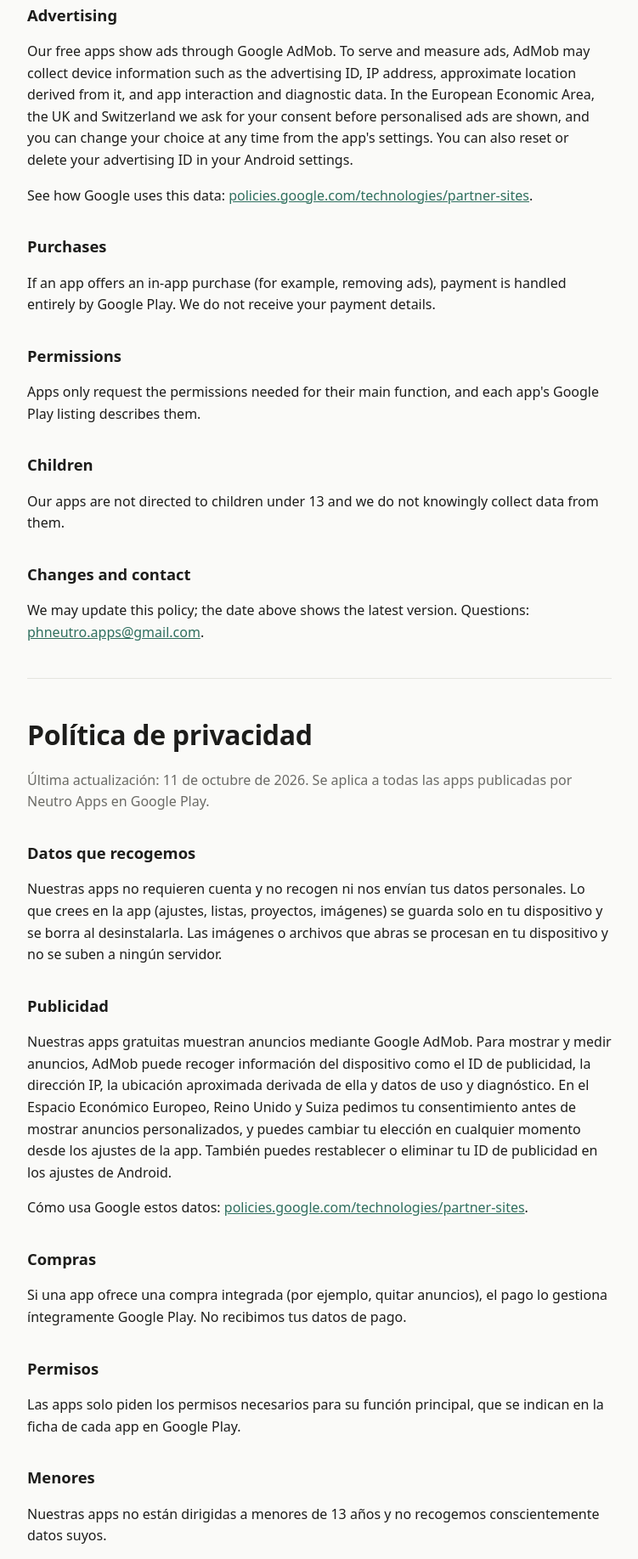
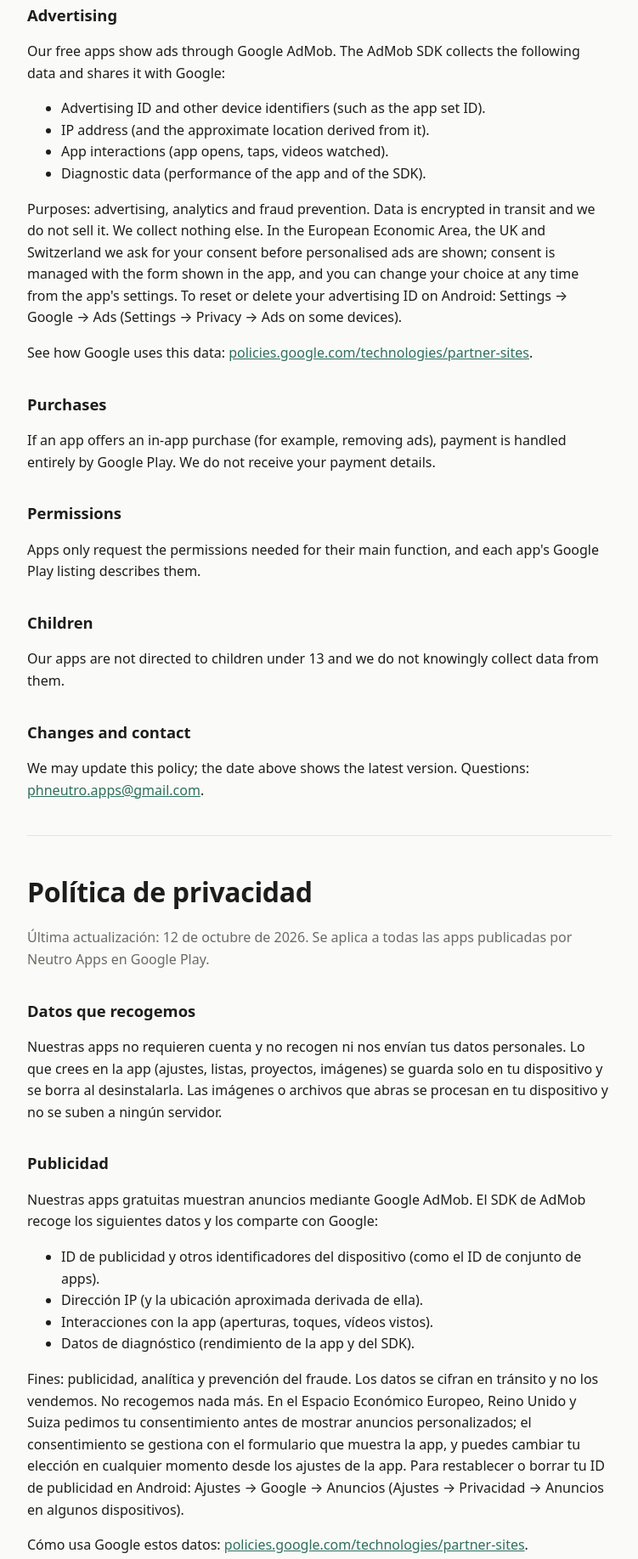
Before and after one commit to neutroapps/neutroapps.github.io, a plain HTML site: page privacy.html in a window 1280 px wide. Shown: the part 432-2267 px from the top of the page at 85% size, without its empty margins (264-1015 px from the left). Drawn offline with Linux system fonts and the light colour scheme.

Commit message:
Política de privacidad con las categorías de datos de AdMob; app-ads.txt sin espacios iniciales

```diff
--- a/privacy.html
+++ b/privacy.html
@@ -11,13 +11,20 @@
 <nav><a href="./">Neutro Apps</a><a href="#es">Español</a></nav>
 
 <h1>Privacy Policy</h1>
-<p class="muted">Last updated: 11 October 2026. Applies to all apps published by Neutro Apps on Google Play.</p>
+<p class="muted">Last updated: 12 October 2026. Applies to all apps published by Neutro Apps on Google Play.</p>
 
 <h2>Data we collect</h2>
 <p>Our apps do not require an account and do not collect or send your personal data to us. Anything you create in the app (settings, lists, projects, images) is stored only on your device and is deleted when you uninstall the app. Images or files you open are processed on your device and are not uploaded.</p>
 
 <h2>Advertising</h2>
-<p>Our free apps show ads through Google AdMob. To serve and measure ads, AdMob may collect device information such as the advertising ID, IP address, approximate location derived from it, and app interaction and diagnostic data. In the European Economic Area, the UK and Switzerland we ask for your consent before personalised ads are shown, and you can change your choice at any time from the app's settings. You can also reset or delete your advertising ID in your Android settings.</p>
+<p>Our free apps show ads through Google AdMob. The AdMob SDK collects the following data and shares it with Google:</p>
+<ul>
+<li>Advertising ID and other device identifiers (such as the app set ID).</li>
+<li>IP address (and the approximate location derived from it).</li>
+<li>App interactions (app opens, taps, videos watched).</li>
+<li>Diagnostic data (performance of the app and of the SDK).</li>
+</ul>
+<p>Purposes: advertising, analytics and fraud prevention. Data is encrypted in transit and we do not sell it. We collect nothing else. In the European Economic Area, the UK and Switzerland we ask for your consent before personalised ads are shown; consent is managed with the form shown in the app, and you can change your choice at any time from the app's settings. To reset or delete your advertising ID on Android: Settings → Google → Ads (Settings → Privacy → Ads on some devices).</p>
 <p>See how Google uses this data: <a href="https://policies.google.com/technologies/partner-sites">policies.google.com/technologies/partner-sites</a>.</p>
 
 <h2>Purchases</h2>
@@ -36,13 +43,20 @@
 
 <section id="es" lang="es">
 <h1>Política de privacidad</h1>
-<p class="muted">Última actualización: 11 de octubre de 2026. Se aplica a todas las apps publicadas por Neutro Apps en Google Play.</p>
+<p class="muted">Última actualización: 12 de octubre de 2026. Se aplica a todas las apps publicadas por Neutro Apps en Google Play.</p>
 
 <h2>Datos que recogemos</h2>
 <p>Nuestras apps no requieren cuenta y no recogen ni nos envían tus datos personales. Lo que crees en la app (ajustes, listas, proyectos, imágenes) se guarda solo en tu dispositivo y se borra al desinstalarla. Las imágenes o archivos que abras se procesan en tu dispositivo y no se suben a ningún servidor.</p>
 
 <h2>Publicidad</h2>
-<p>Nuestras apps gratuitas muestran anuncios mediante Google AdMob. Para mostrar y medir anuncios, AdMob puede recoger información del dispositivo como el ID de publicidad, la dirección IP, la ubicación aproximada derivada de ella y datos de uso y diagnóstico. En el Espacio Económico Europeo, Reino Unido y Suiza pedimos tu consentimiento antes de mostrar anuncios personalizados, y puedes cambiar tu elección en cualquier momento desde los ajustes de la app. También puedes restablecer o eliminar tu ID de publicidad en los ajustes de Android.</p>
+<p>Nuestras apps gratuitas muestran anuncios mediante Google AdMob. El SDK de AdMob recoge los siguientes datos y los comparte con Google:</p>
+<ul>
+<li>ID de publicidad y otros identificadores del dispositivo (como el ID de conjunto de apps).</li>
+<li>Dirección IP (y la ubicación aproximada derivada de ella).</li>
+<li>Interacciones con la app (aperturas, toques, vídeos vistos).</li>
+<li>Datos de diagnóstico (rendimiento de la app y del SDK).</li>
+</ul>
+<p>Fines: publicidad, analítica y prevención del fraude. Los datos se cifran en tránsito y no los vendemos. No recogemos nada más. En el Espacio Económico Europeo, Reino Unido y Suiza pedimos tu consentimiento antes de mostrar anuncios personalizados; el consentimiento se gestiona con el formulario que muestra la app, y puedes cambiar tu elección en cualquier momento desde los ajustes de la app. Para restablecer o borrar tu ID de publicidad en Android: Ajustes → Google → Anuncios (Ajustes → Privacidad → Anuncios en algunos dispositivos).</p>
 <p>Cómo usa Google estos datos: <a href="https://policies.google.com/technologies/partner-sites?hl=es">policies.google.com/technologies/partner-sites</a>.</p>
 
 <h2>Compras</h2>
```
Also changed, not shown: app-ads.txt.
